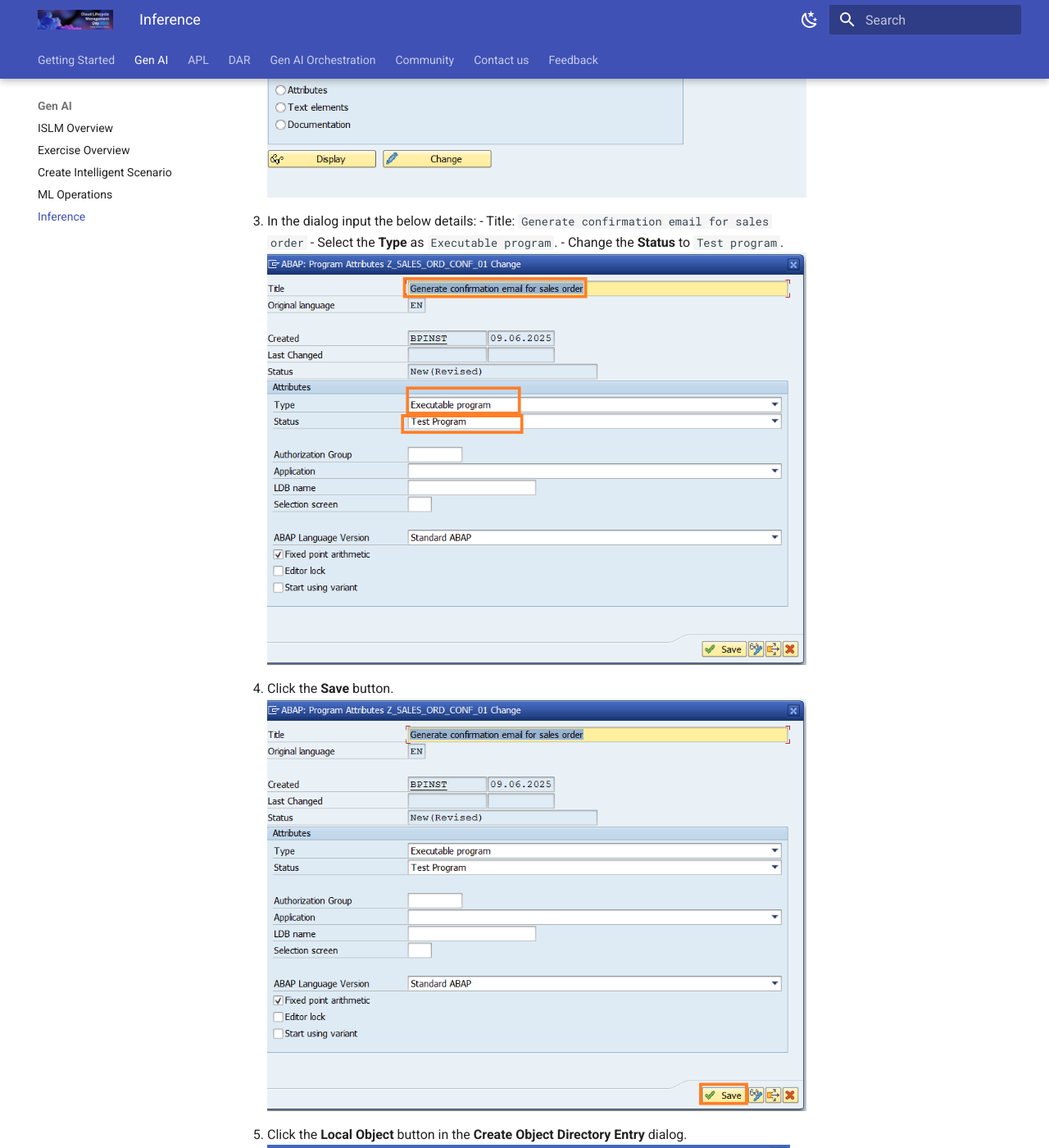
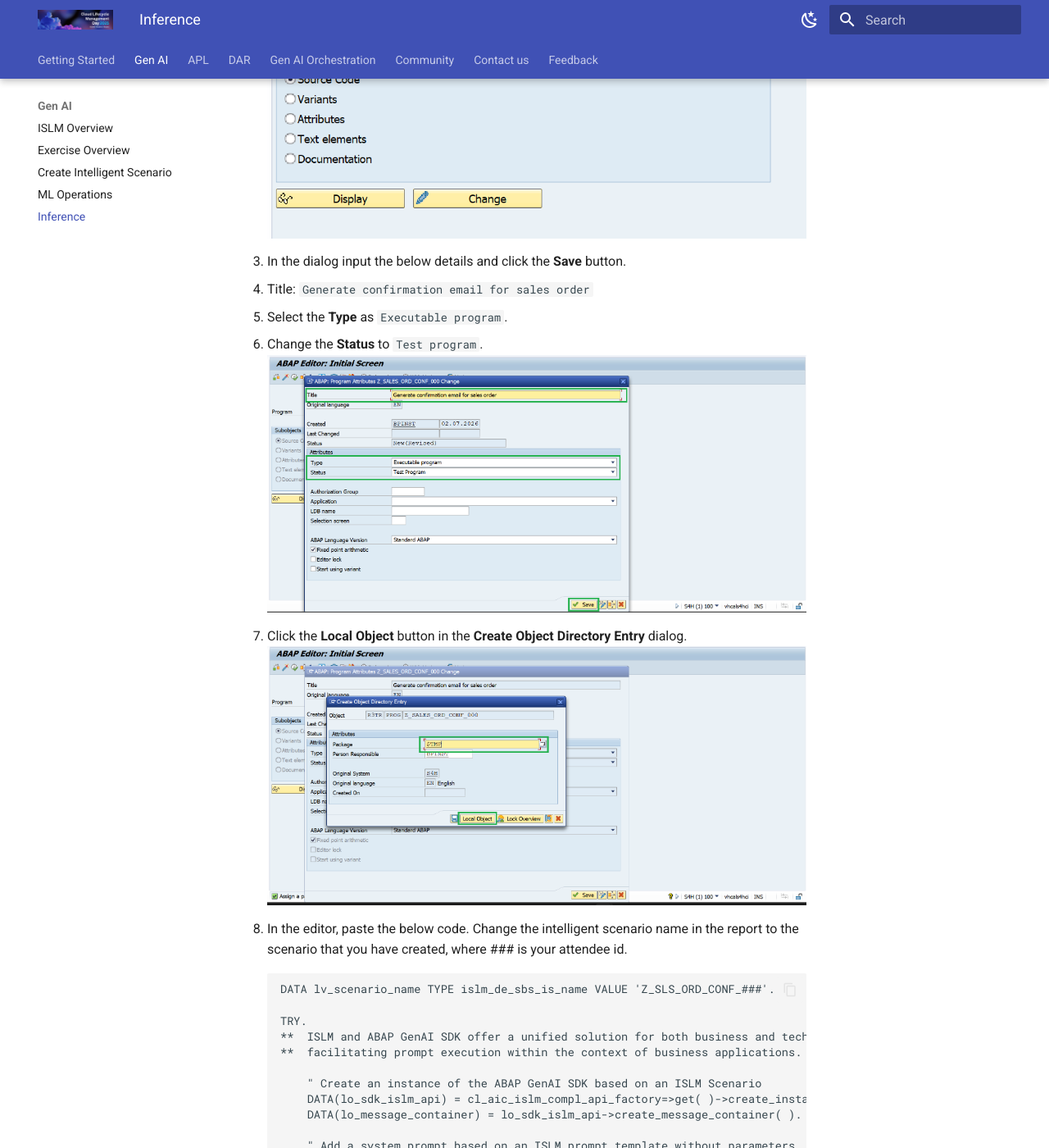
Before and after one commit to SAP-CLM-SL/ISLM, an MkDocs documentation site: the page built from docs/ISLM_with_SAPGenAI/generateemail.md, in a window 1280 px wide and 1400 px high, scrolled down 591 px. Shown: the whole window at 82% size. Built offline with MkDocs 1.6.1 and Material for MkDocs 9.7.7, drawn with Linux system fonts in a browser that asks for light colours; some of the changed text lies outside the part shown.

Commit message:
Update generateemail.md

````diff
--- a/docs/ISLM_with_SAPGenAI/generateemail.md
+++ b/docs/ISLM_with_SAPGenAI/generateemail.md
@@ -6,18 +6,18 @@ In this step, you will use the ABAP GUI to view the email generated using LLM mo
    ![](./images/SE38.png)
 
 2. Input the Report Name as `Z_SALES_ORD_CONF_###`, where ### is your attendee id mentioned in the cheat sheet. Click the **Create** button.
-   ![](./images/40.png)
+   ![](./images/RCreate.png)
 
-3. In the dialog input the below details: - Title: `Generate confirmation email for sales order` - Select the **Type** as `Executable program`. - Change the **Status** to `Test program`.
-   ![](./images/41.png)
+3. In the dialog input the below details and click the **Save** button. <br>
+- Title: `Generate confirmation email for sales order`
+- Select the **Type** as `Executable program`.
+- Change the **Status** to `Test program`.
+   ![](./images/PSave.png)
 
-4. Click the **Save** button.
-   ![](./images/42.png)
+4. Click the **Local Object** button in the **Create Object Directory Entry** dialog.
+   ![](./images/RPackage.png)
 
-5. Click the **Local Object** button in the **Create Object Directory Entry** dialog.
-   ![](./images/43.png)
-
-6. In the editor, paste the below code. Change the intelligent scenario name in the report to the scenario that you have created, where ### is your attendee id.
+5. In the editor, paste the below code. Change the intelligent scenario name in the report to the scenario that you have created, where ### is your attendee id.
 ```
 DATA lv_scenario_name TYPE islm_de_sbs_is_name VALUE 'Z_SLS_ORD_CONF_###'.
 
````
Also changed, not shown: other parts of docs/ISLM_with_SAPGenAI/generateemail.md (+4 -4 lines).
